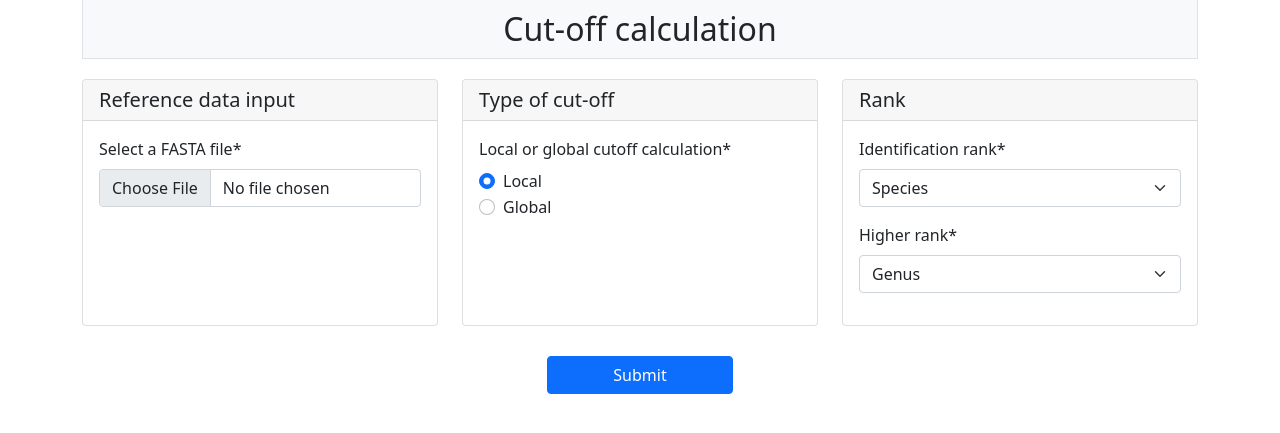
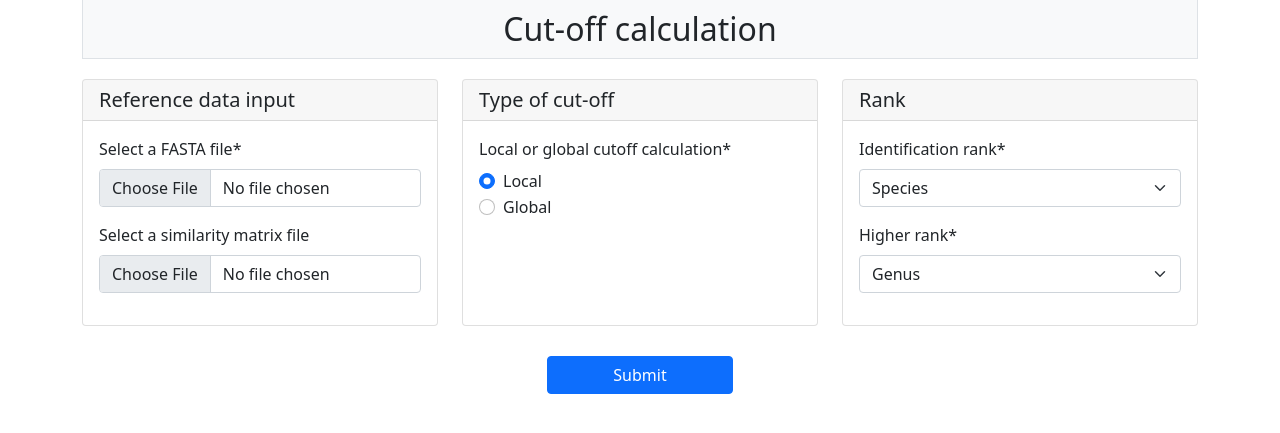
Before and after one commit to RubyvanderHolst/interface-dnabarcoder, a Django app: page /cutoff in a window 1280 px wide. Shown: the part 119-552 px from the top of the page. Run offline with Django 3.2, Linux system fonts and the light colour scheme; parts of the project's set-up code (start-up, migrations or seed data) failed here and were passed over; some libraries are stand-ins or nearby versions.

Commit message:
moved sim matrix input and cutoff_remove.required changes based on remove_comp

```diff
--- a/apps/Interface/forms.py
+++ b/apps/Interface/forms.py
@@ -43,12 +43,12 @@ class CutoffForm(forms.Form):
         initial=('genus', 'Genus'),
     )
     sim_file = forms.FileField(
-        label='Select a similarity matrix file:',
+        label='Select a similarity matrix file',
         widget=forms.FileInput(),
         required=False,
     )
     min_group_number = forms.IntegerField(
-        label='Minimum number of groups for prediction:',
+        label='Minimum number of groups for prediction',
         widget=forms.NumberInput(
             attrs={
                 'min': 1,
@@ -57,7 +57,7 @@ class CutoffForm(forms.Form):
         initial=5,
     )
     min_alignment_length = forms.IntegerField(
-        label='Minimum sequence alignment length:',
+        label='Minimum sequence alignment length',
         widget=forms.NumberInput(
             attrs={
                 'min': 1,
@@ -66,7 +66,7 @@ class CutoffForm(forms.Form):
         initial=400,
     )
     min_seq_number = forms.IntegerField(
-        label='Minimum number of sequences for prediction:',
+        label='Minimum number of sequences for prediction',
         widget=forms.NumberInput(
             attrs={
                 'min': 1,
@@ -104,7 +104,7 @@ class CutoffForm(forms.Form):
     )
 
     max_seq_number = forms.IntegerField(
-        label='Maximum number of sequences per prediction:',
+        label='Maximum number of sequences per prediction',
         widget=forms.NumberInput(attrs={
             'min': 1,
         }),
@@ -119,25 +119,26 @@ class CutoffForm(forms.Form):
         required=False,
     )
     cutoff_remove = forms.FloatField(
-        label='Similarity cut-off for removal:',
+        label='Similarity cut-off for removal',
         widget=forms.NumberInput(attrs={
             'min': 0,
             'max': 1,
         }),
         initial=1,
         disabled=True,
+        required=False,
     )
 
 
 class ClassificationForm(forms.Form):
     file_input_sequences = forms.FileField(
-        label='Select a FASTA file:',
+        label='Select a FASTA file',
         widget=forms.FileInput(
             attrs={'accept': ".fasta,.fna,.ffn,.faa,.frn,.fa"}
         )
     )
     text_input_sequences = forms.CharField(
-        label='Or paste the sequences:',
+        label='Or paste the sequences',
         widget=forms.Textarea(attrs={
             'placeholder': """>MH854572 k__Fungi;p__Mucoromycota;c__Mucoromycetes;o__Mucorales;
 f__Mucoraceae;g__Mucor;s__Mucor_plumbeus
@@ -169,21 +170,21 @@ TCTTTTAAATTTGATCTGAAATCAGG
         required=False,
     )
     input_reference = forms.FileField(
-        label='Select a reference file (FASTA):',
+        label='Select a reference file (FASTA)',
         widget=forms.FileInput(
             attrs={'accept': ".fasta,.fna,.ffn,.faa,.frn,.fa"}
         )
     )
 
     cutoff_type = forms.CharField(
-        label='Type of similarity cutoff:',
+        label='Type of similarity cutoff',
         widget=forms.RadioSelect(
             choices=[('local', 'Local'),
                      ('global', 'Global')]),
         initial='local',
     )
     num_cutoff = forms.FloatField(
-        label='Global cutoff value:',
+        label='Global cutoff value',
         widget=forms.NumberInput(attrs={
             'min': 0,
             'max': 1,
@@ -191,14 +192,14 @@ TCTTTTAAATTTGATCTGAAATCAGG
         required=False,
     )
     file_cutoff = forms.FileField(
-        label='Local cutoff file:',
+        label='Local cutoff file',
         widget=forms.FileInput(
             attrs={'accept': ".json"}
         )
     )
 
     min_probability = forms.FloatField(
-        label='Minimum probability of similarity cutoff:',
+        label='Minimum probability of similarity cutoff',
         widget=forms.NumberInput(attrs={
             'min': 0,
             'max': 1,
@@ -206,14 +207,14 @@ TCTTTTAAATTTGATCTGAAATCAGG
         required=False,
     )
     min_alignment_length = forms.IntegerField(
-        label='Minimum sequence alignment length:',
+        label='Minimum sequence alignment length',
         widget=forms.NumberInput(attrs={
             'min': 1,
         }),
         initial=400,
     )
     confidence = forms.FloatField(
-        label='Confidence of the similarity cutoff:',
+        label='Confidence of the similarity cutoff',
         widget=forms.NumberInput(attrs={
             'min': 0,
             'max': 1,
@@ -221,14 +222,14 @@ TCTTTTAAATTTGATCTGAAATCAGG
         required=False,
     )
     min_group_number = forms.IntegerField(
-        label='Minimum number of groups for prediction:',
+        label='Minimum number of groups for prediction',
         widget=forms.NumberInput(attrs={
             'min': 1,
         }),
         initial=5,
     )
     min_seq_number = forms.IntegerField(
-        label='Minimum number of sequences for prediction:',
+        label='Minimum number of sequences for prediction',
         widget=forms.NumberInput(attrs={
             'min': 1,
         }),
@@ -249,7 +250,7 @@ TCTTTTAAATTTGATCTGAAATCAGG
         required=False,
     )
     max_seq_number = forms.IntegerField(
-        label='Maximum number of sequences per taxon name for best match determination:',
+        label='Maximum number of sequences per taxon name for best match determination',
         widget=forms.NumberInput(attrs={
             'min': 1,
         }),
--- a/static/js/cutoff.js
+++ b/static/js/cutoff.js
@@ -45,6 +45,8 @@ document.addEventListener('DOMContentLoaded', function() {
     // Enable/disable cutoff_remove field based on remove_comp field
     let remove_comp_check = document.getElementById('id_remove_comp')
     remove_comp_check.addEventListener('change', function() {
-        document.getElementById('id_cutoff_remove').disabled = !remove_comp_check.checked
+        let cutoff_value = document.getElementById('id_cutoff_remove')
+        cutoff_value.disabled = !remove_comp_check.checked
+        cutoff_value.required = remove_comp_check.checked
     })
 })
--- a/templates/cutoff.html
+++ b/templates/cutoff.html
@@ -24,6 +24,7 @@
                             <h5 class="card-header">Reference data input</h5>
                                 <div class="card-body">
                                     {{ form.input_file|as_crispy_field }}
+                                    {{ form.sim_file|as_crispy_field }}
                                 </div>
                         </div>
                     </div>
@@ -58,7 +59,7 @@
                 <h2 class="bg-light border text-center">Settings</h2>
                 <div class="row align-items-end">
                     <div class="col">
-                        {{ form.sim_file|as_crispy_field }}
+                        {{ form.max_seq_number|as_crispy_field }}
                     </div>
                     <div class="col">
                         {{ form.min_group_number|as_crispy_field }}
@@ -83,12 +84,6 @@
 
                     </div>
                     <div class="col">
-                        {{ form.max_seq_number|as_crispy_field }}
-                    </div>
-                </div>
-                <div class="row">
-                    <div class="col"></div>
-                    <div class="col">
                         <div class="card">
                             <ul class="list-group list-group-flush">
                                 <li class="list-group-item">
```
